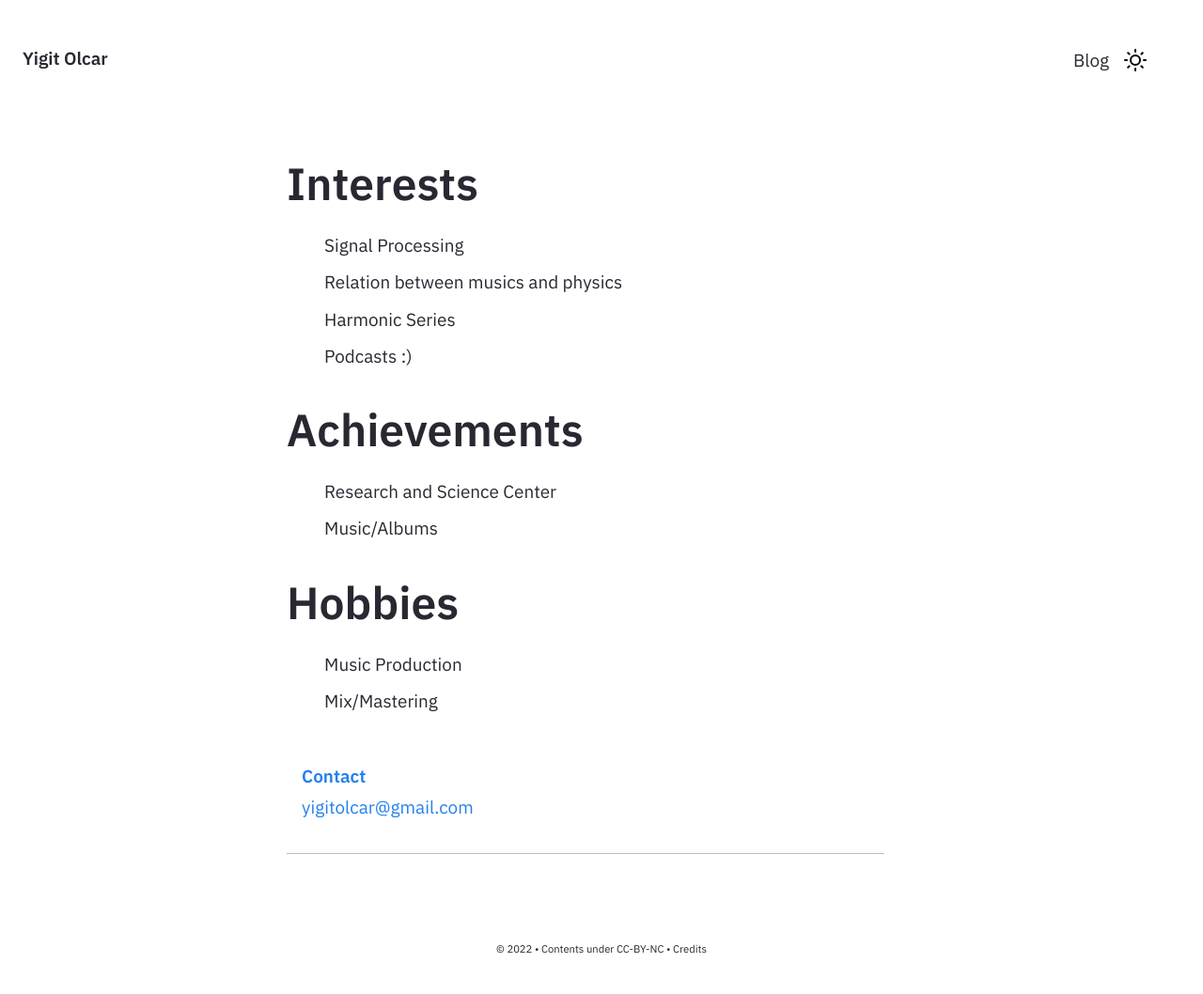
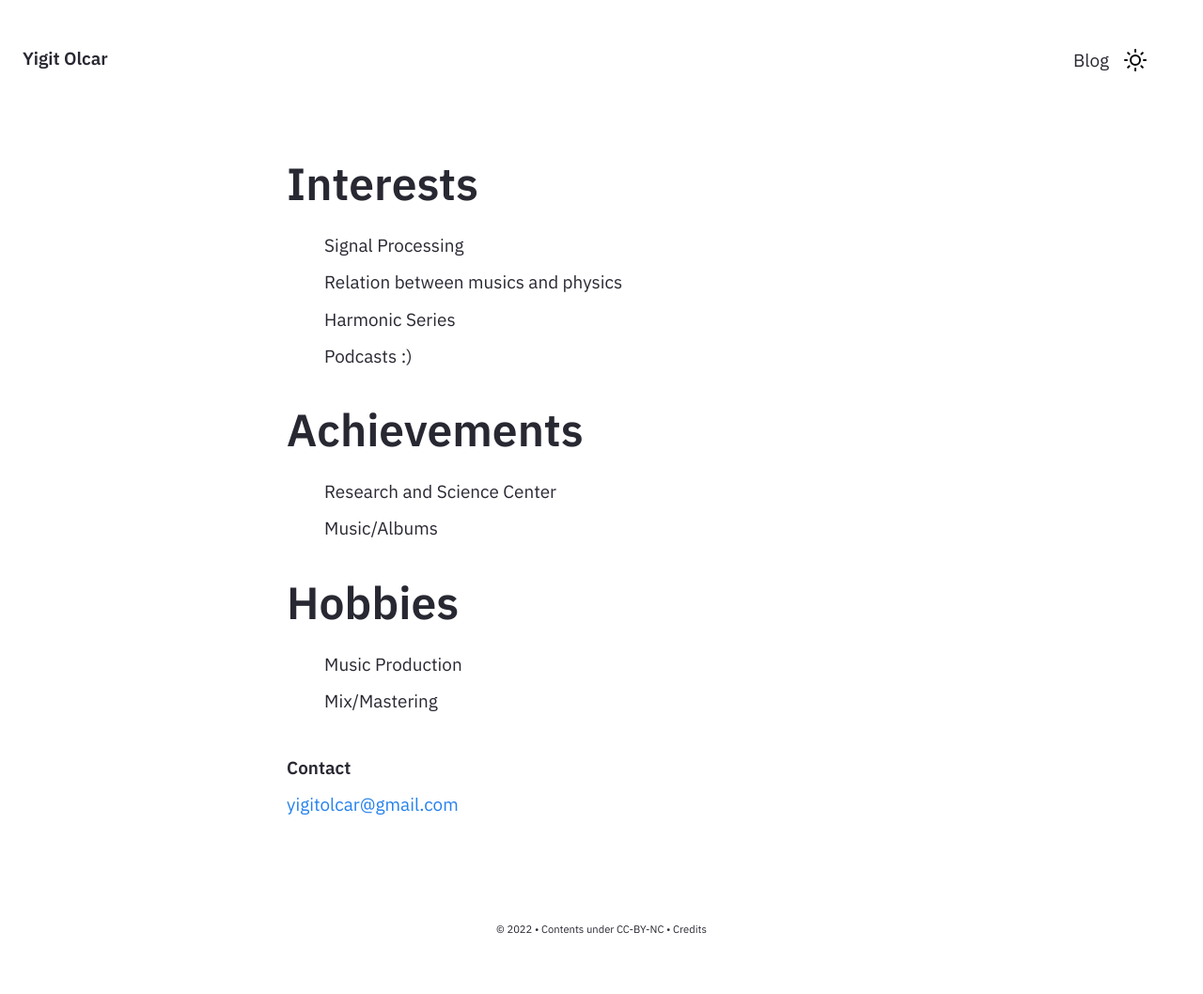
Before and after one commit to RedStoutheart/redstoutheart.github.io, a Jekyll site: the page built from pages/index.md, in a window 1280 px wide. Shown: the whole page at 94% size. Built offline with Jekyll 4.4.1, drawn with Linux system fonts in a browser that asks for light colours.

Commit message:
Modify mail div

```diff
--- a/_includes/Homepage.html
+++ b/_includes/Homepage.html
@@ -17,10 +17,10 @@
             <li>Mix/Mastering</li>
         </ul>
 
-        <div class="related-group"><a href="yigitolcar@gmail.com">
+        <div>
                 <h6>Contact</h6>
-                <p><a href="mailto:yigitolcar@gmail">yigitolcar@gmail.com</a></p>
-            </a></div>
+                <p><a href="mailto:yigitolcar@gmail.com">yigitolcar@gmail.com</a></p>
+        </div>
 
         </h3>
 </div> </div>
```
